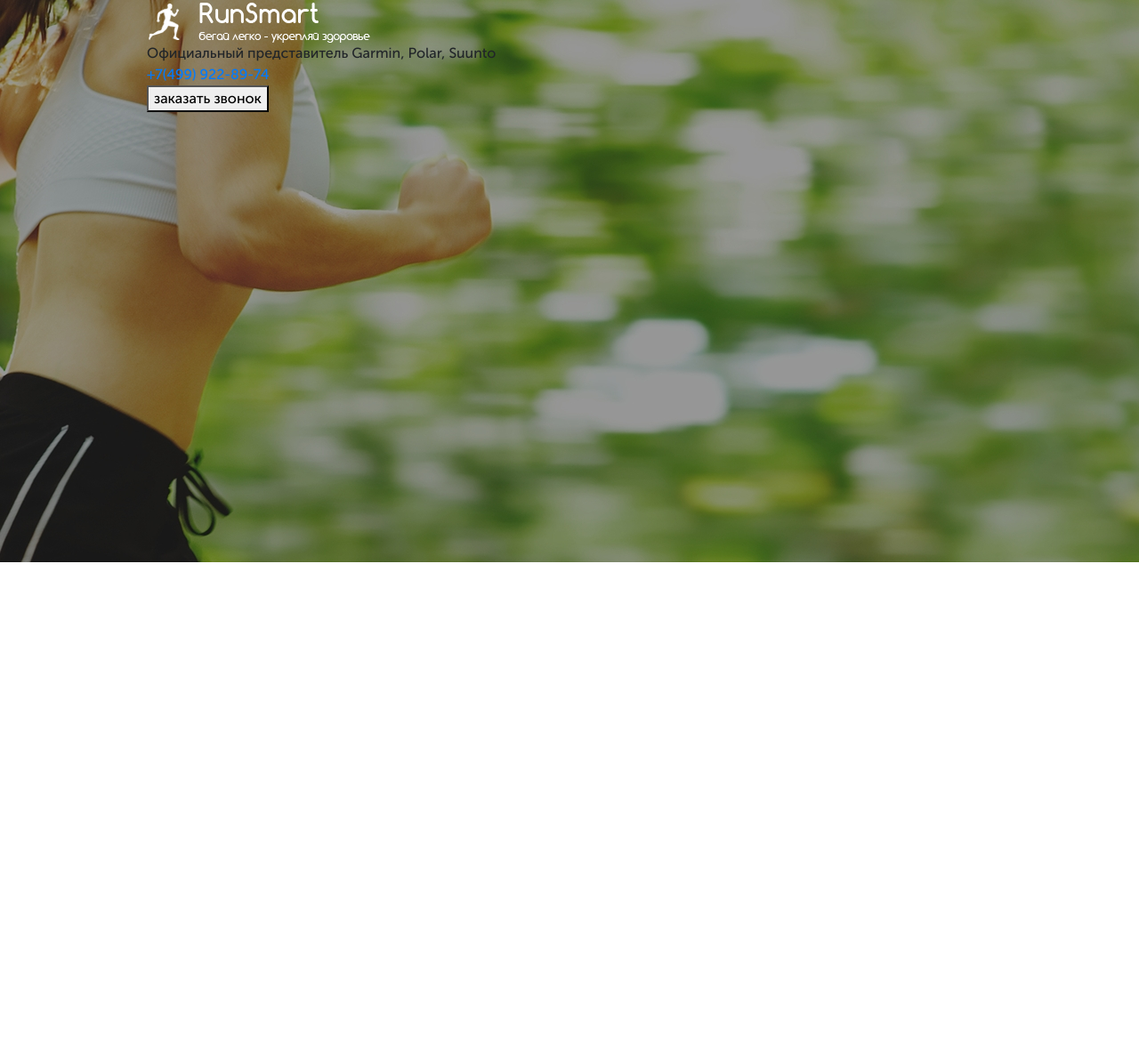
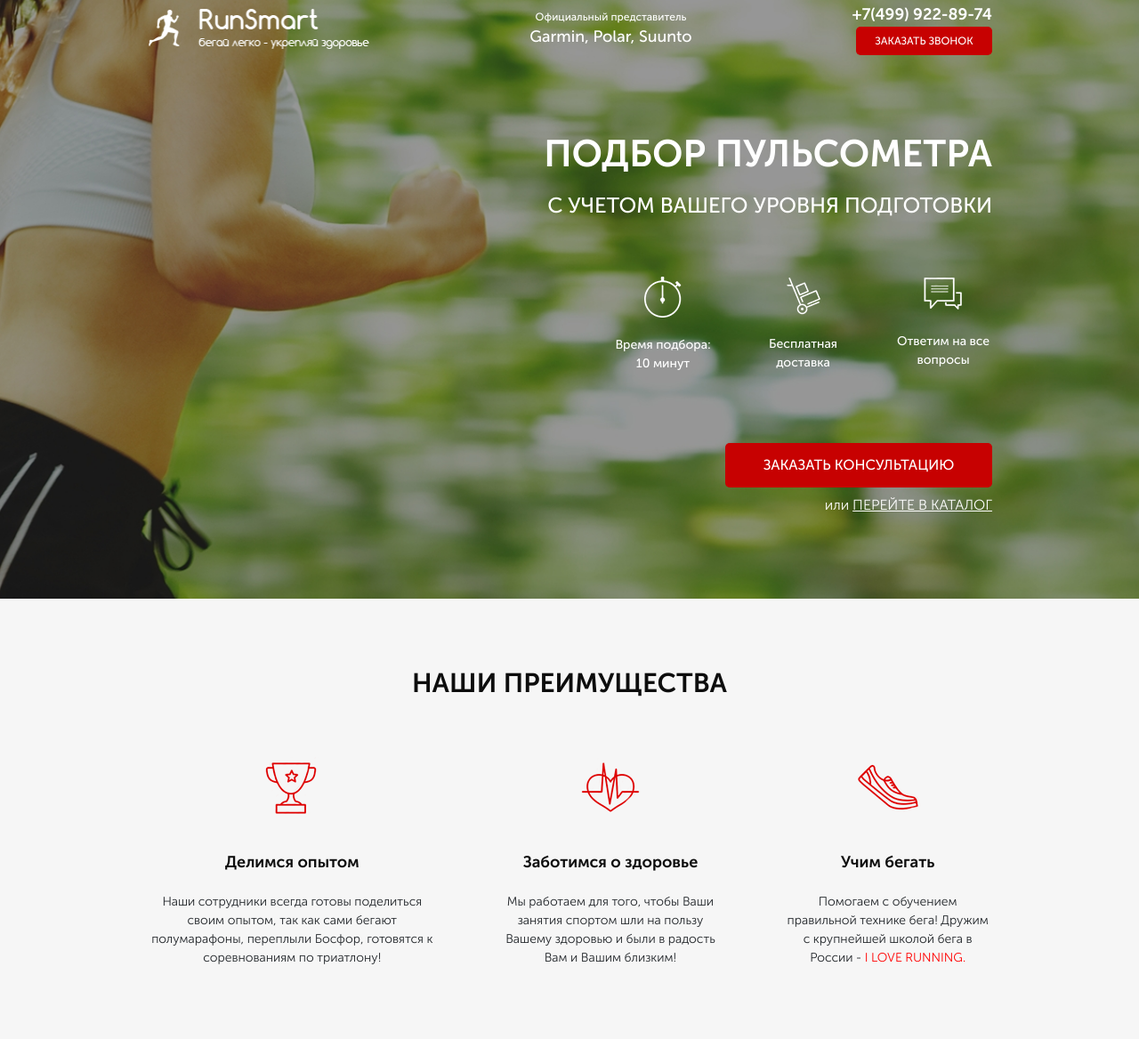
Before and after one commit to VladimirovRoman/Pulse, a website: page src/index.html in a window 1280 px wide. Shown: the part 18-1186 px from the top of the page at 89% size. Before the commit the page ends 800 px from the top, so only its background shows below. Drawn offline with Linux system fonts and the light colour scheme.

Commit message:
create 2 screen

```diff
--- a/src/index.html
+++ b/src/index.html
@@ -14,18 +14,77 @@
 			<div class="container">
 				<header class="header">
 					<a href="#" class="header__logo">
-						<img src="icons/logo.png" alt="logo">
+						<img src="icons/logo.png" alt="logo" />
 					</a>
 					<div class="header__official">
 						Официальный представитель
 						<span>Garmin, Polar, Suunto</span>
 					</div>
 					<div class="header__contacts">
-						<a href="tel:+74999228974" class="header__phone">+7(499) 922-89-74</a>
+						<a href="tel:+74999228974" class="header__phone"
+							>+7(499) 922-89-74</a
+						>
+						<button class="button">заказать звонок</button>
 					</div>
-					<button class="button">заказать звонок</button>
 				</header>
+				<div class="promo__wrapper">
+					<h1 class="promo__title">Подбор пульсометра</h1>
+					<h2 class="promo__subtitle">c учетом вашего уровня подготовки</h2>
+
+					<div class="promo__icons">
+						<div class="promo__icon">
+							<img src="icons/main_screen/timer.png" alt="timer" />
+							Время подбора: 10 минут
+						</div>
+						<div class="promo__icon">
+							<img src="icons/main_screen/hand-cart.png" alt="hand" />
+							Бесплатная доставка
+						</div>
+						<div class="promo__icon">
+							<img src="icons/main_screen/messages.png" alt="message" />
+							Ответим на все вопросы
+						</div>
+					</div>
+					<button class="button button_main">заказать консультацию</button>
+					<div class="promo__link">
+						или
+						<a href="#">перейте в каталог</a>
+					</div>
+				</div>
 			</div>
 		</div>
+
+		<div class="hearth">
+			<div class="container">
+				<div class="hearth__title">Наши преимущества</div>
+				<div class="hearth__icons">
+					<div class="hearth__icon">
+						<img src="icons/advantages/cup.png" alt="" />
+						<strong> Делимся опытом </strong>
+						<p>
+							Наши сотрудники всегда готовы поделиться своим опытом, так как
+							сами бегают полумарафоны, переплыли Босфор, готовятся к
+							соревнованиям по триатлону!
+						</p>
+					</div>
+					<div class="hearth__icon">
+						<img src="icons/advantages/heart.png" alt="" />
+						<strong> Заботимся о здоровье</strong>
+						<p>
+							Мы работаем для того, чтобы Ваши занятия спортом шли на пользу Вашему здоровью и были в радость Вам и Вашим близким!
+						</p>
+					</div>
+					<div class="hearth__icon">
+						<img src="icons/advantages/shoe.png" alt="" />
+						<strong> Учим бегать</strong>
+						<p>
+							Помогаем с обучением правильной технике бега! Дружим с крупнейшей школой бега в России - <span>I LOVE RUNNING.</span>
+						</p>
+					</div>
+				</div>
+			</div>
+		</div>
+
+
 	</body>
 </html>
--- /dev/null
+++ b/src/sass/blocks/_buttons.scss
@@ -0,0 +1,21 @@
+.button {
+	width: 153px;
+	height: 32px;
+	background: $main-color;
+	border-radius: 5px;
+	color: #fff;
+	font-weight: 500;
+	border: none;
+	font-size: 12px;
+	text-transform: uppercase;
+	&:hover {
+		transform: translateY(1px);
+		box-shadow: inset 0px 10px 20px 2px rgba(0, 0, 0, 0.5);
+	}
+	&_main {
+		margin-top: 79px;
+		width: 300px;
+		height: 50px;
+		font-size: 16px;
+	}
+}
--- /dev/null
+++ b/src/sass/blocks/_header.scss
@@ -0,0 +1,36 @@
+.header {
+	display: flex;
+	justify-content: space-between;
+	align-items: center;
+	&__logo {
+		width: 250px;
+		img {
+			width: 100%;
+		}
+	}
+	&__official {
+		color: #ffffff;
+		font-weight: 500;
+		font-size: 12px;
+		text-align: center;
+		span {
+			display: block;
+			font-size: 18px;
+		}
+	}
+	&__phone {
+		display: block;
+		font-weight: 700;
+		font-size: 18px;
+		color: #ffffff;
+		&:hover{
+			color: #33561a;
+			text-decoration: none;
+		}
+	}
+	&__contacts {
+		display: flex;
+		flex-direction: column;
+		align-items: flex-end;
+	}
+}
--- /dev/null
+++ b/src/sass/blocks/_hearth.scss
@@ -0,0 +1,44 @@
+.hearth {
+	min-height: 473px;
+	background: #f6f6f6;
+	padding: 73px 0 65px 0;
+	&__title {
+		color: #0d0d0d;
+		text-align: center;
+		font-weight: 700;
+		font-size: 30px;
+		text-transform: uppercase;
+		margin-bottom: 60px;
+	}
+	&__icons {
+		min-width: 950px;
+		display: flex;
+		margin: 0 auto;
+		text-align: center;
+	}
+	&__icon {
+		margin-right: 65px;
+		&:last-child {
+			margin: 0;
+		}
+	}
+	img {
+		display: block;
+		margin: 0 auto;
+		margin-bottom: 35px;
+	}
+	strong {
+		margin-top: 35px;
+		color: #0d0d0d;
+		font-weight: 700;
+		font-size: 18px;
+	}
+	p {
+		margin-top: 20px;
+		font-weight: 300;
+		font-size: 14px;
+		span {
+			color: #ff0000;
+		}
+	}
+}
--- a/src/sass/blocks/_promo.scss
+++ b/src/sass/blocks/_promo.scss
@@ -2,4 +2,54 @@
 	min-height: 650px;
 	padding: 21px 0 93px 0;
 	background: url('../../img/main.jpg') center (center/cover) no-repeat;
+	&__wrapper {
+		display: flex;
+		flex-direction: column;
+		align-items: flex-end;
+		margin-top: 90px;
+	}
+	&__title {
+		font-weight: 700;
+		font-size: 42px;
+		color: #ffffff;
+		line-height: 42px;
+		text-transform: uppercase;
+	}
+	&__subtitle {
+		margin-top: 17px;
+		font-weight: 500;
+		line-height: 24px;
+		text-transform: uppercase;
+		font-size: 24px;
+		color: #ffffff;
+	}
+	&__icons {
+		margin-top: 60px;
+		width: 425px;
+		display: flex;
+		justify-content: space-between;
+	}
+	&__icon {
+		width: 110px;
+		text-align: center;
+		font-weight: 500;
+		font-size: 14px;
+		color: #ffffff;
+		img {
+			display: block;
+			margin: 0 auto;
+			margin-bottom: 20px;
+		}
+	}
+	&__link {
+		font-weight: 300;
+		font-size: 16px;
+		color: #ffffff;
+		margin-top: 8px;
+		a {
+			text-transform: uppercase;
+			text-decoration: underline;
+			color: #ffffff;
+		}
+	}
 }
--- a/src/sass/style.scss
+++ b/src/sass/style.scss
@@ -7,3 +7,6 @@
 	margin: 0 auto;
 }
 @import 'blocks/promo';
+@import 'blocks/header';
+@import 'blocks/buttons';
+@import 'blocks/hearth'
```
Also changed, not shown: src/css/style.min.css.
